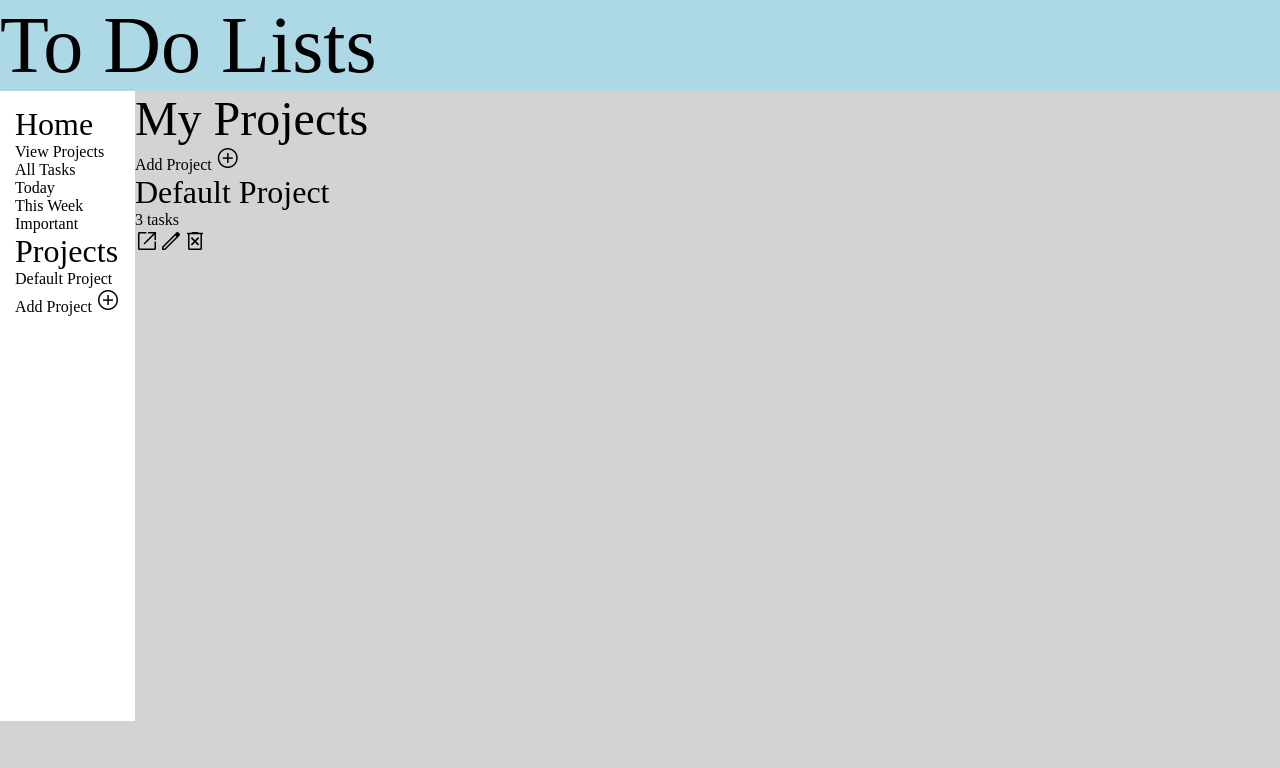
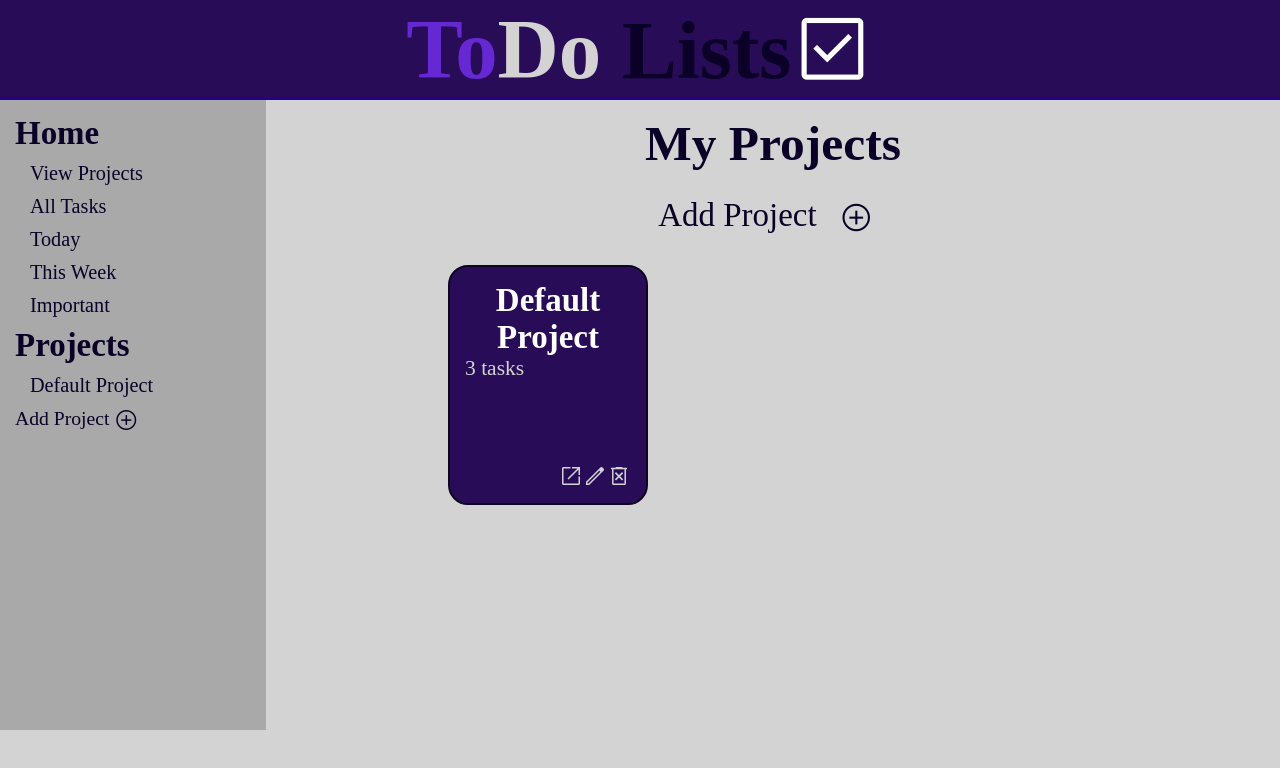
Before and after one commit to Lisa-Fink/To-Do-List, a website built with webpack: page dist/index.html in a window 1280 px wide. Built offline with nearby package versions, Linux system fonts and the light colour scheme.

Commit message:
Added style & ellipses on long name on projects pg

```diff
--- a/src/allProjects.js
+++ b/src/allProjects.js
@@ -40,7 +40,7 @@ const allProjControl = (() => {
     const makeEdit = (e) => {
         const projClicked = e.target.parentElement.parentElement.parentElement.parentElement.data;
         const newName = e.target.parentElement.parentElement[0].value;
-        projClicked.name = newName;
+        projClicked.name = newName == '' ? 'unnamed project' : newName;
         sideRender.update();
     }
     const cancelEdit = () => {
@@ -64,10 +64,11 @@ const allProjCreate = (() => {
     const inputForm = (project) => {
         const form = document.createElement('form');
         form.style.display = 'flex';
-        const nameInput = document.createElement('input');
+        const nameInput = document.createElement('textarea');
         nameInput.value = project.name;
 
         const buttonDiv = document.createElement('div');
+        buttonDiv.id = 'project-input-buttons'
 
         const check = makeIcon('check_circle');
         const cancel = makeIcon('cancel');
@@ -82,6 +83,7 @@ const allProjCreate = (() => {
     }
     const projList = () => {
         const projectUl = document.createElement('ul');
+        projectUl.id = 'all-proj-ul'
         todoLists.projects.forEach(project => {
             projectUl.appendChild(projCard(project));
         })
@@ -93,12 +95,14 @@ const allProjCreate = (() => {
         li.classList.add('proj-card');
 
         const projHead = document.createElement('h3');
-        projHead.innerText = project.name;
+        projHead.innerText = project.name.length < 26 ? project.name:
+            `${project.name.slice(0,26)}...`;
 
         const projItems = document.createElement('p');
         projItems.innerText = `${project.todos.length} tasks`;
 
         const projLink = document.createElement('div');
+        projLink.id = 'proj-links';
         const view = makeIcon('open_in_new');
         view.data = 'view';
         const rename = makeIcon('edit');
@@ -106,13 +110,16 @@ const allProjCreate = (() => {
         const del = makeIcon('delete_forever');
         del.data = 'delete';
 
+        const topDiv = document.createElement('div');
+
         projLink.appendChild(view);
         projLink.appendChild(rename);
         projLink.appendChild(del);
         projLink.addEventListener('click', allProjControl.projFunctions);
 
-        li.appendChild(projHead);
-        li.appendChild(projItems);
+        topDiv.appendChild(projHead);
+        topDiv.appendChild(projItems);
+        li.appendChild(topDiv);
         li.appendChild(projLink);
         return li;
     }
@@ -121,11 +128,16 @@ const allProjCreate = (() => {
         addProject.innerText = 'Add Project ';
         addProject.appendChild(makeIcon('add_circle'));
         addProject.addEventListener('click', allProjRender.showForm);
+        addProject.id = 'add-project-main'
         return addProject;
     }
     const addProjectForm = () => {
         const addDiv = document.createElement('div');
         addDiv.id = 'add-project-form'
+
+        const projFormHeading = document.createElement('h3');
+        projFormHeading.innerText = 'Create a New Project'
+
         const input = document.createElement('input');
         input.id = 'all-proj-name-input';
         input.placeholder = 'Enter Project Name';
@@ -138,6 +150,7 @@ const allProjCreate = (() => {
         buttons.appendChild(check);
         buttons.appendChild(cancel);
 
+        addDiv.appendChild(projFormHeading);
         addDiv.appendChild(input);
         addDiv.appendChild(buttons);
         return addDiv;
@@ -154,10 +167,13 @@ const allProjRender = (() => {
         const contentDiv = document.getElementById('main-content');
         contentDiv.data = 'all-projects'
         contentDiv.innerHTML = '';
-        contentDiv.appendChild(allProjCreate.heading());
-        contentDiv.appendChild(allProjCreate.addProjectForm());
-        contentDiv.appendChild(allProjCreate.addProject());
-        contentDiv.appendChild(allProjCreate.projList());
+        const allProjContainer = document.createElement('div');
+        allProjContainer.id = 'all-proj-container';
+        contentDiv.appendChild(allProjContainer);
+        allProjContainer.appendChild(allProjCreate.heading());
+        allProjContainer.appendChild(allProjCreate.addProjectForm());
+        allProjContainer.appendChild(allProjCreate.addProject());
+        allProjContainer.appendChild(allProjCreate.projList());
     }
     const update = () => {
         page()
--- a/src/style.css
+++ b/src/style.css
@@ -14,18 +14,28 @@ time, mark, audio, video {
 	margin: 0;
 	padding: 0;
 	border: 0;
-	font-size: 100%;
-	font: inherit;
+	font-size: 103%;
 	vertical-align: baseline;
     list-style: none;
 }
 
+#main-content h1, #main-content h2, #main-content h3 {
+    text-align: center;
+}
+
 h1 {
     font-size: 5rem;
+    color: #0a0028;
+}
+
+#heading-check {
+    font-size: 5rem;
+    color: white;
 }
 
 h2 {
     font-size: 3rem;
+    margin-top: 15px;
 }
 
 h3 {
@@ -33,16 +43,16 @@ h3 {
 }
 
 body {
-    background-color: lightgrey
+    background-color: lightgray;
+    color: #0a0028;
+}
+input {
+    border: none;
+    border-radius: 15px;
+    padding: 10px;
 }
 #main {
     display: flex;
-}
-
-#sidepanel {
-    background-color: white;
-    min-height: 600px;
-    padding: 15px;
 }
 
 #main-content {
@@ -50,7 +60,18 @@ body {
 }
 
 #heading {
-    background-color: lightblue;
+    border-bottom: 2px #20008c solid;
+    background-color: #280c57;
+    display: flex;
+    justify-content: center;
+    align-items: center;
+}
+
+#to {
+    color: #6628d2;
+}
+#do {
+    color: lightgray;
 }
 
 #add-project-input {
@@ -64,6 +85,7 @@ body {
 .task-list {
     display: flex;
     gap: 5px 80px;
+    align-items: center;
 }
 
 .task-list > div > span {
@@ -89,7 +111,129 @@ body {
 .material-symbols-outlined:hover {
     color: darkblue;
 }
+.material-symbols-outlined{
+    vertical-align: middle;
+}
 
 #add-project-form {
     display: none;
 }
+
+#sidepanel {
+    background-color: darkgray;
+    min-height: 600px;
+    padding: 15px;
+    min-width: 236px;
+}
+
+#sidepanel li:hover, #sidepanel span:hover {
+    color: white;
+}
+
+#sidepanel ul {
+    margin: 5px 0;
+}
+
+#sidepanel li {
+    margin-left: 10px;
+    padding: 5px;
+}
+
+#project-name-input {
+    font-size: 1rem;
+}
+
+/* All projects page */
+/* #all-proj-container {
+    text-align: center;
+} */
+
+#all-proj-container h3 {
+    color: white;
+}
+.proj-card {
+    color: lightgrey;
+    display: flex;
+    flex-direction: column;
+    justify-content: space-between;
+}
+
+#proj-links {
+    text-align: right;
+}
+
+#add-project-form > div {
+    display: inline-block;
+}
+
+#add-project-form > h3 {
+    margin-bottom: 20px;
+}
+
+#add-project-form > div > span {
+    padding: 5px;
+    font-size: 2rem;
+    color: lightgray
+}
+
+#all-proj-container span:hover {
+    color: white;
+}
+
+#all-proj-ul {
+    display: grid;
+    grid-template-columns: 200px 200px 200px;
+    grid-auto-rows: 240px;
+    gap: 25px;
+    justify-content: center;
+    margin: 0 auto;
+    width: 80%;
+
+}
+
+.proj-card > div > form {
+    flex-wrap: wrap;
+    justify-content: flex-end;
+}
+
+.proj-card > div > form > textarea {
+    font-size: 1.5rem;
+    text-align: center;
+    word-wrap: break-word;
+    border-radius: 15px;
+}
+
+#project-input-buttons > span {
+    font-size: 2rem;
+}
+#project-input-buttons {
+    padding: 5px;
+}
+
+.proj-card span {
+    text-align: right;
+}
+
+.proj-card, #add-project-form {
+    background-color: #280c57;
+    border-radius: 20px;
+    border: 2px #0f0421 solid;
+    padding: 15px;
+}
+
+#all-proj-name-input {
+    font-size: 1.5rem;
+    padding: 8px;
+}
+
+#add-project-form {
+    width: fit-content;
+    margin: 10px auto;
+    padding-bottom: 40px;
+}
+
+#add-project-main, #add-project-main span {
+    font-size: 2rem;
+    padding: 15px;
+    text-align: center;
+}
```
Also changed, not shown: dist/index.bundle.js, dist/index.html.
